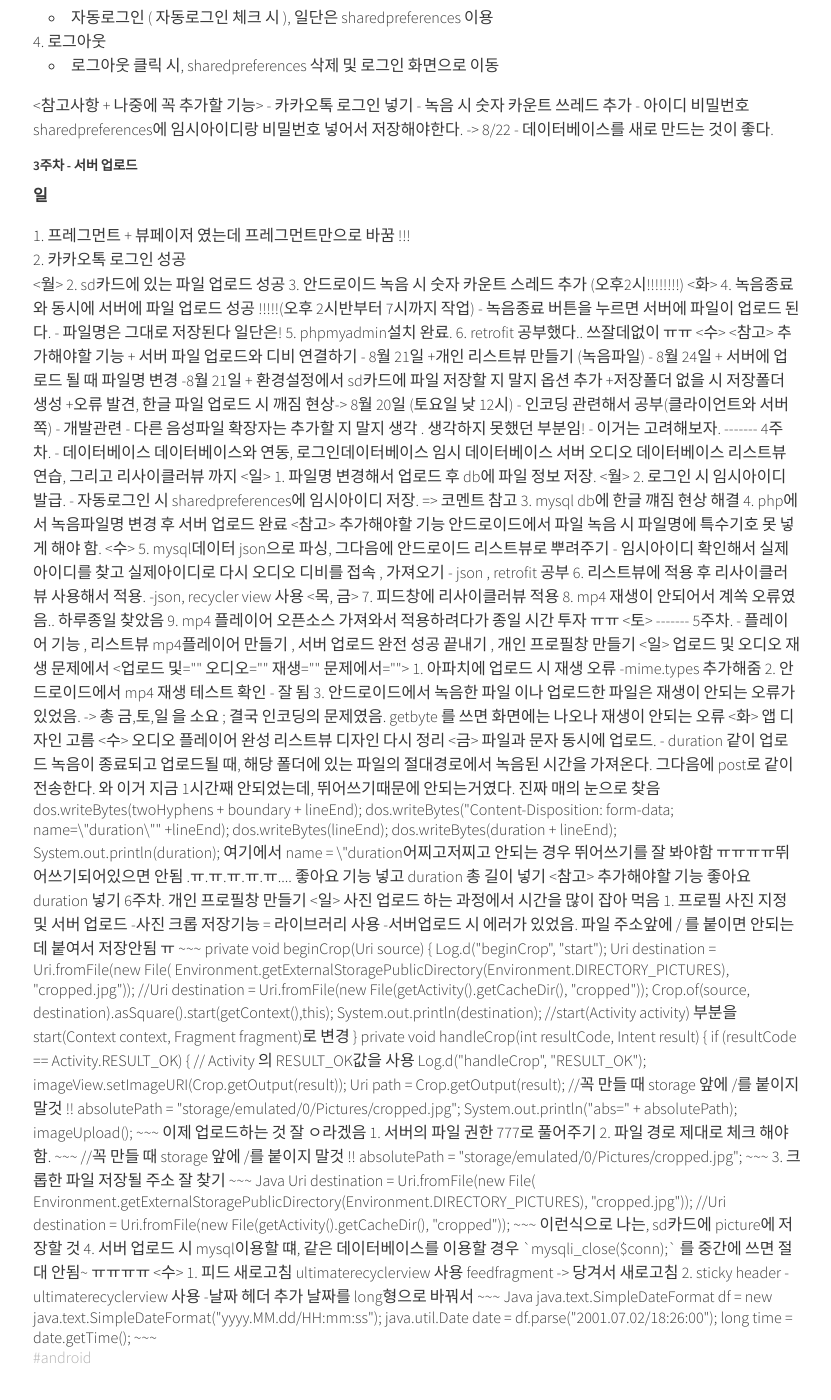
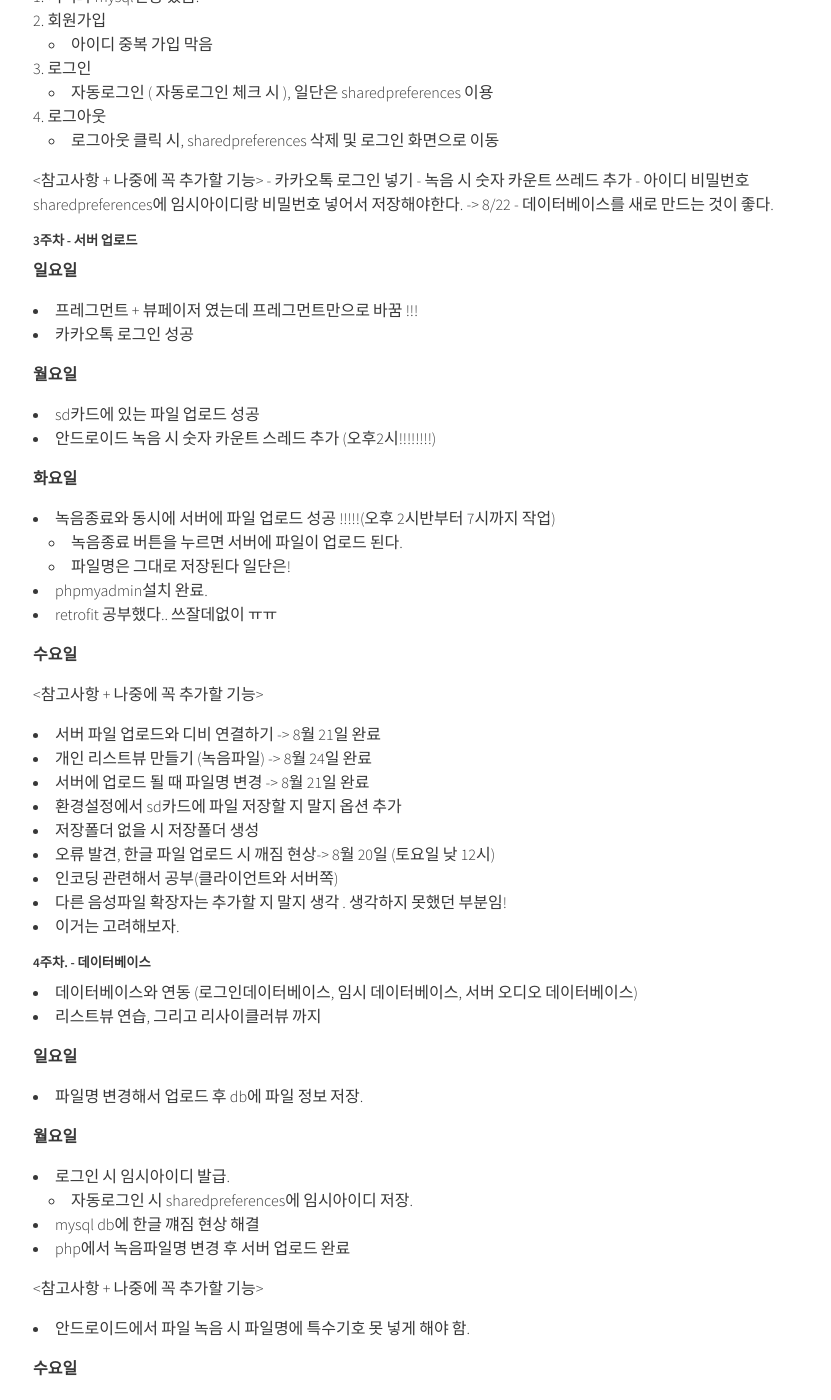
Before and after one commit to DasomKang/dasomkang.github.io, a Jekyll site: the page built from _posts/dev/2016-08-01-archive-app-개발-일지.md, in a window 1280 px wide and 1400 px high, scrolled down 936 px. Shown: the whole window, without its empty margins (223-1054 px from the left). Built offline with Jekyll 4.4.1, drawn with Linux system fonts in a browser that asks for light colours; nearby versions of some CDN libraries; some of the changed text lies outside the part shown.

Commit message:
modify the post

```diff
--- a/_posts/dev/2016-08-01-archive-app-개발-일지.md
+++ b/_posts/dev/2016-08-01-archive-app-개발-일지.md
@@ -35,7 +35,7 @@ comments: true
 10주차: 캘린더
 
 ---
-##### 1주차 - 녹음 기능
+#### 1주차 - 녹음 기능
 
 1. 녹음기능
     - sd카드 저장
@@ -46,11 +46,11 @@ comments: true
     - 태블릿에도 적용 가능
 
 <참고사항 + 나중에 꼭 추가할 기능>
-    - 녹음 일시정지, 다시 이어서 하기 기능
+- 녹음 일시정지, 다시 이어서 하기 기능
     - 녹음된 데이터 서버 저장  -> 8/16일 완료
     - 네비게이션 탭바 fragment 공부하기 -> 8월 14일 완료
 
-##### 2주차 - 회원가입, 서버, mysql 연동
+#### 2주차 - 회원가입, 서버, mysql 연동
 
 *모두 서버, mysql과 연동*
 
@@ -70,123 +70,66 @@ comments: true
 
 ##### 3주차 - 서버 업로드
 
-**일**
-1. 프레그먼트 + 뷰페이저 였는데 프레그먼트만으로 바꿈 !!!
-2. 카카오톡 로그인 성공
+**일요일**
+- 프레그먼트 + 뷰페이저 였는데 프레그먼트만으로 바꿈 !!!
+- 카카오톡 로그인 성공
 
-<월>
-2. sd카드에 있는 파일 업로드 성공
-3. 안드로이드  녹음 시 숫자 카운트 스레드 추가  (오후2시!!!!!!!!)
+**월요일**
+- sd카드에 있는 파일 업로드 성공
+- 안드로이드  녹음 시 숫자 카운트 스레드 추가  (오후2시!!!!!!!!)
+
+**화요일**
+- 녹음종료와 동시에 서버에 파일 업로드 성공 !!!!!(오후 2시반부터 7시까지 작업)
+   - 녹음종료 버튼을 누르면 서버에 파일이 업로드 된다.
+   - 파일명은 그대로 저장된다 일단은!
+- phpmyadmin설치 완료.
+- retrofit  공부했다.. 쓰잘데없이 ㅠㅠ
 
 
+**수요일**
 
-<화>
-
-4. 녹음종료와 동시에 서버에 파일 업로드 성공 !!!!!(오후 2시반부터 7시까지 작업)
-
- - 녹음종료 버튼을 누르면 서버에 파일이 업로드 된다.
- - 파일명은 그대로 저장된다 일단은!
-
-
-5. phpmyadmin설치 완료.
-6. retrofit  공부했다.. 쓰잘데없이 ㅠㅠ
-
-
-<수>
-
-<참고> 추가해야할 기능
-
-+ 서버 파일 업로드와 디비 연결하기  - 8월 21일
-+개인 리스트뷰 만들기 (녹음파일)  - 8월 24일
-+ 서버에 업로드 될 때 파일명 변경 -8월 21일
-+ 환경설정에서 sd카드에 파일 저장할 지 말지 옵션 추가
-+저장폴더 없을 시 저장폴더 생성
-+오류 발견, 한글 파일 업로드 시 깨짐 현상-> 8월 20일 (토요일 낮 12시)
-
+<참고사항 + 나중에 꼭 추가할 기능>
+- 서버 파일 업로드와 디비 연결하기 -> 8월 21일 완료
+- 개인 리스트뷰 만들기 (녹음파일) -> 8월 24일 완료
+- 서버에 업로드 될 때 파일명 변경 -> 8월 21일 완료
+- 환경설정에서 sd카드에 파일 저장할 지 말지 옵션 추가
+- 저장폴더 없을 시 저장폴더 생성
+- 오류 발견, 한글 파일 업로드 시 깨짐 현상-> 8월 20일 (토요일 낮 12시)
 - 인코딩 관련해서 공부(클라이언트와 서버쪽)
-- 개발관련
 - 다른 음성파일 확장자는 추가할 지 말지 생각 . 생각하지 못했던 부분임!
 - 이거는 고려해보자.
 
 
--------
+##### 4주차. - 데이터베이스
 
-4주차. - 데이터베이스
+- 데이터베이스와 연동 (로그인데이터베이스, 임시 데이터베이스, 서버 오디오 데이터베이스)
+- 리스트뷰 연습, 그리고 리사이클러뷰 까지
+
+**일요일**
+- 파일명 변경해서 업로드 후 db에 파일 정보 저장.
 
 
- 데이터베이스와 연동,
-로그인데이터베이스
-임시 데이터베이스
+**월요일**
+- 로그인 시 임시아이디 발급.
+   - 자동로그인 시 sharedpreferences에 임시아이디 저장.
+- mysql db에 한글 꺠짐 현상 해결
+- php에서 녹음파일명 변경 후 서버 업로드 완료
 
-서버 오디오 데이터베이스
+<참고사항 + 나중에 꼭 추가할 기능>
+- 안드로이드에서 파일 녹음 시 파일명에 특수기호 못 넣게 해야 함.
 
-리스트뷰 연습, 그리고 리사이클러뷰 까지
+**수요일**
+- mysql데이터 json으로 파싱, 그다음에 안드로이드 리스트뷰로 뿌려주기
+  - 임시아이디 확인해서 실제아이디를 찾고 실제아이디로 다시 오디오 디비를 접속 , 가져오기
+  - json , retrofit 공부
+
+- 리스트뷰에 적용 후 리사이클러뷰 사용해서 적용.
+  - json, recycler view 사용
 
 
-
-<일>
-
-
-
-1. 파일명 변경해서 업로드 후 db에 파일 정보 저장.
-
-
-
-<월>
-
-
-
-2. 로그인 시 임시아이디 발급.
-
- - 자동로그인 시 sharedpreferences에 임시아이디 저장.    => 코멘트 참고
-
-
-
-3. mysql db에 한글 꺠짐 현상 해결
-
-4. php에서 녹음파일명 변경 후 서버 업로드 완료
-
-<참고> 추가해야할 기능
-
- 안드로이드에서 파일 녹음 시 파일명에 특수기호 못 넣게 해야 함.
-
-
-
-
-
-<수>
-
-
-
-5. mysql데이터 json으로 파싱, 그다음에 안드로이드 리스트뷰로 뿌려주기
-
-     - 임시아이디 확인해서 실제아이디를 찾고 실제아이디로 다시 오디오 디비를 접속 , 가져오기
-
-     - json , retrofit 공부
-
-
-
-
-
-
-
-6. 리스트뷰에 적용 후 리사이클러뷰 사용해서 적용.
-
-     -json, recycler view 사용
-
-
-
-
-
-<목, 금>
-
-
-
-7. 피드창에 리사이클러뷰 적용
-
-
-
-8. mp4 재생이 안되어서 계쏙 오류였음.. 하루종일 찾았음
+**목,금요일**
+- 피드창에 리사이클러뷰 적용
+- mp4 재생이 안되어서 계쏙 오류였음.. 하루종일 찾았음
 
 
 
```
